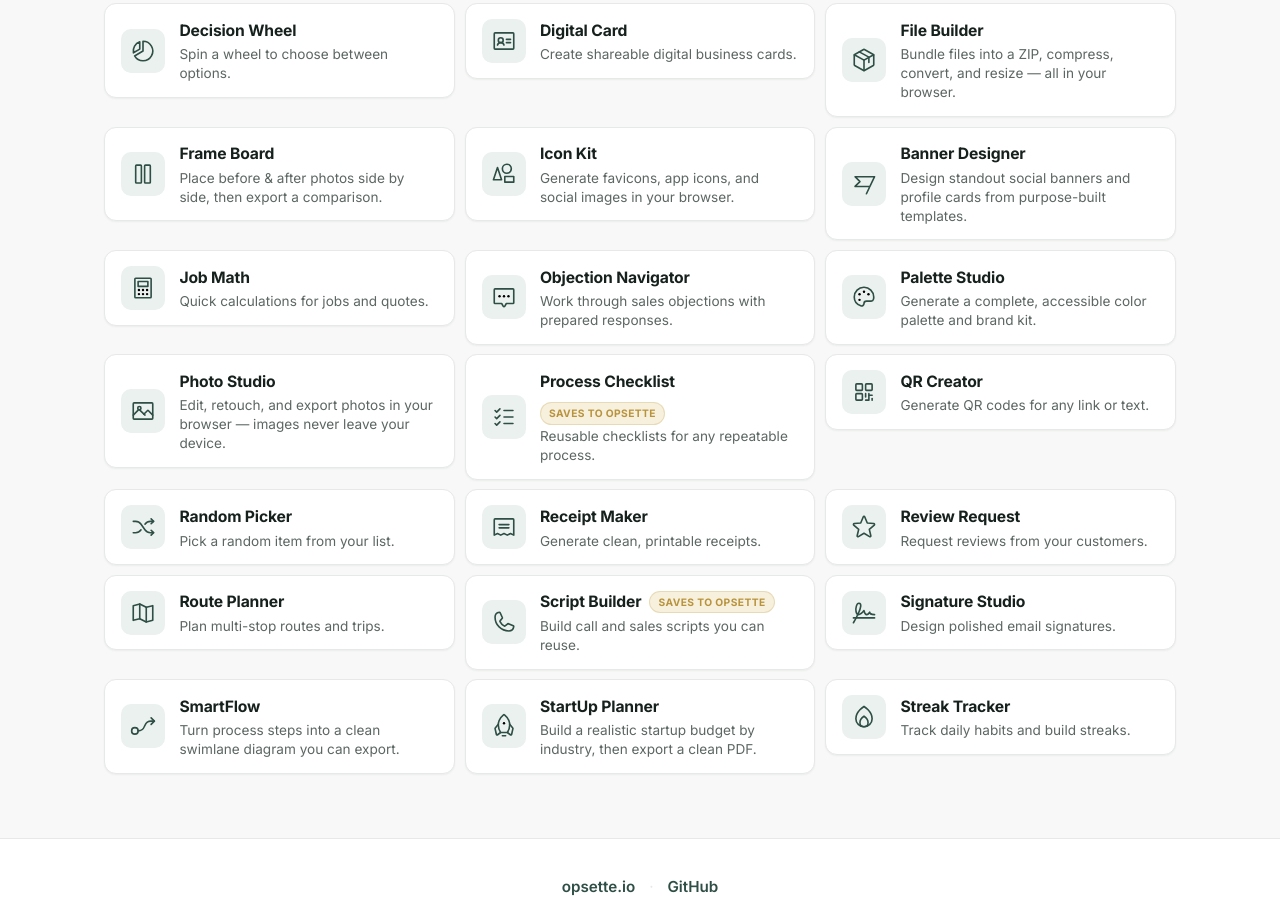
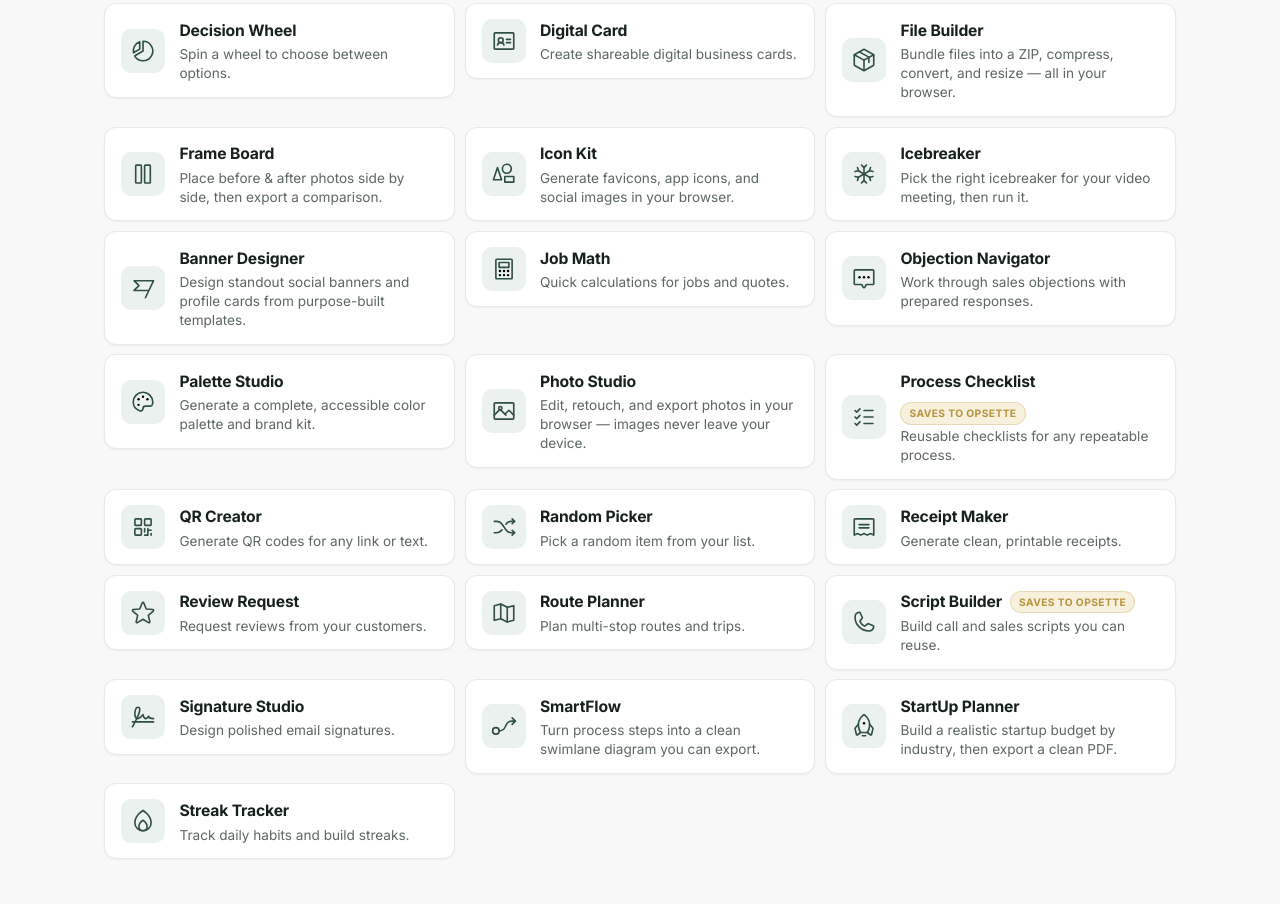
Before and after one commit to Opsette-Tools/opsette-tools.github.io, a plain HTML site: page index.html in a window 1280 px wide. Shown: the part 2196-3100 px from the top of the page. Drawn offline with Linux system fonts and the light colour scheme.

Commit message:
Add Icebreaker to the tool library
Pick the right icebreaker for a video meeting, then run it. Filed under productivity, live at tools.opsette.io/icebreaker/.

Co-Authored-By: Claude Opus 5 (1M context) <noreply@anthropic.com>

```diff
--- a/index.html
+++ b/index.html
@@ -258,6 +258,16 @@
           </a>
         </li>
 
+        <li class="tool" data-category="productivity">
+          <a href="https://tools.opsette.io/icebreaker/">
+            <img class="tool-icon" src="images/icebreaker-icon.svg" alt="" loading="lazy" />
+            <span class="tool-text">
+              <span class="tool-name">Icebreaker</span>
+              <span class="tool-desc">Pick the right icebreaker for your video meeting, then run it.</span>
+            </span>
+          </a>
+        </li>
+
         <li class="tool" data-category="marketing">
           <a href="https://tools.opsette.io/banner-designer/">
             <img class="tool-icon" src="images/banner-designer-icon.svg" alt="" loading="lazy" />
```
Also changed, not shown: images/icebreaker-icon.svg (added).
